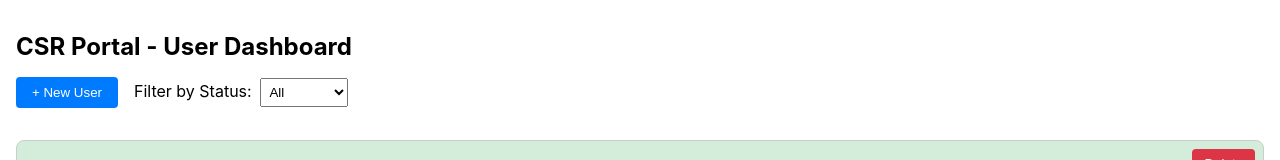
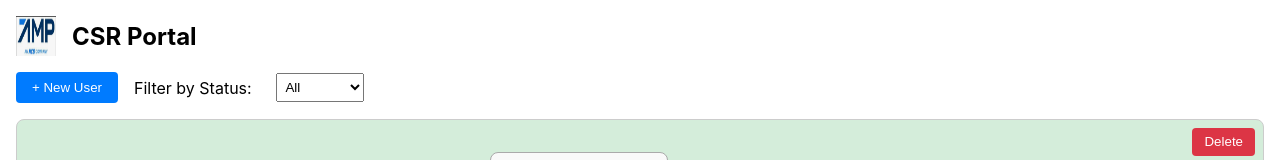
Before and after one commit to ciromuanya/amp-csr-portal, a React (Create React App) app: page / in a window 1280 px wide. Shown: the top 160 px of the page. Built offline with nearby package versions, Linux system fonts and the light colour scheme.

Commit message:
Refactor Dashboard layout for improved readability and organization

```diff
--- a/src/pages/Dashboard.js
+++ b/src/pages/Dashboard.js
@@ -8,28 +8,34 @@ function Dashboard() {
 
   return (
     <div style={{ padding: "1rem" }}>
-      <h1 style={{ fontSize: "1.5rem", fontWeight: "bold" }}>
-        CSR Portal - User Dashboard
+    {/* Title & Logo Row */}
+    <div style={{ display: "flex", alignItems: "center", marginBottom: "1rem" }}>
+      <img
+        src="/amp-placeholder.png"
+        alt="Logo"
+        style={{ width: "40px", height: "40px", marginRight: "1rem" }}
+      />
+      <h1 style={{ fontSize: "1.5rem", fontWeight: "bold", margin: 0 }}>
+        CSR Portal
       </h1>
+    </div>
 
-      {/* New User Button */}
+    {/* Controls Row (New User Button + Filter) */}
+    <div style={{ display: "flex", alignItems: "center", marginBottom: "1rem", gap: "1rem" }}>
       <button
         style={{
           padding: "0.5rem 1rem",
-          marginBottom: "1rem",
           backgroundColor: "#007bff",
           color: "white",
           border: "none",
           borderRadius: "4px",
           cursor: "pointer",
-          marginRight: "1rem",
         }}
         onClick={() => navigate("/new-user")}
       >
         + New User
       </button>
 
-      {/* Filter Dropdown */}
       <label htmlFor="statusFilter" style={{ marginRight: "0.5rem" }}>
         Filter by Status:
       </label>
@@ -44,10 +50,11 @@ function Dashboard() {
         <option value="overdue">Overdue</option>
         <option value="canceled">Canceled</option>
       </select>
+    </div>
 
-      {/* Pass filterStatus as prop to UserList */}
-      <UserList filterStatus={filterStatus} />
-    </div>
+    {/* User List */}
+    <UserList filterStatus={filterStatus} />
+  </div>
   );
 }
 
```
